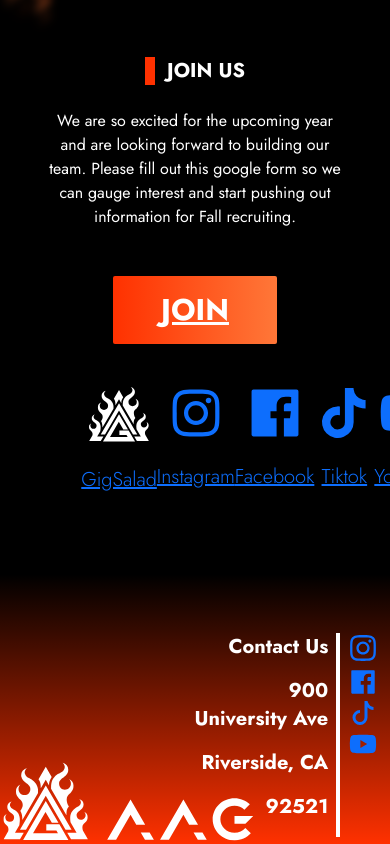
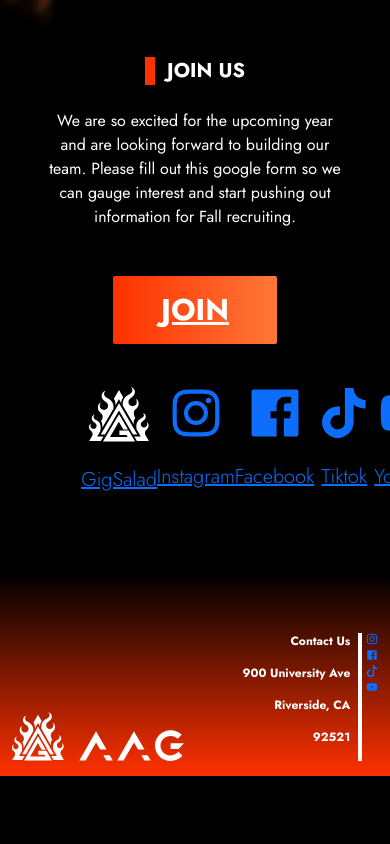
Before and after one commit to acm-ucr/aag-website, a Next.js app: page / in a window 390 px wide. Shown: the part 1256-2100 px from the top of the page. After the commit the page ends 2032 px from the top, so only its background shows below. Built offline with nearby package versions, Linux system fonts and the light colour scheme.

Commit message:
I improved mobile responsiveness of footer.

```diff
--- a/src/components/Footer.jsx
+++ b/src/components/Footer.jsx
@@ -10,25 +10,29 @@ import Link from "next/link";
 
 const Footer = () => {
   return (
-    <div className="text-white w-full pt-[15%] pb-[2%] px-[3%] flex justify-between items-end bg-gradient-to-b from-transparent to-aag-red font-jost">
+    <div className="text-white w-full pt-[15%] lg:pb-[2%] pb-[4%] px-[3%] flex justify-between items-end bg-gradient-to-b from-transparent to-aag-red font-jost">
       <Link
         target="_blank"
         href="/"
-        className="transition ease-in-out hover:opacity-80 flex items-end scale-110"
+        className="transition ease-in-out hover:opacity-80 flex items-end md:first-line:scale-110"
       >
-        <Image src={logo} alt="logo" />
-        <Image className="ml-[10%]" src={aag} alt="logo" />
+        <Image className="lg:w-2/5 w-1/4" src={logo} alt="logo" />
+        <Image
+          className="lg:w-full w-1/2 lg:ml-[10%] ml-[7%]"
+          src={aag}
+          alt="logo"
+        />
       </Link>
 
       <div className="flex text-white">
-        <div className="flex flex-col border-r-4 mx-2 font-bold text-xl border-white pr-2 text-right">
+        <div className="flex flex-col border-r-4 lg:mx-2 mx-1 font-bold lg:text-2xl text-xs border-white pr-2 text-right">
           <p>Contact Us </p>
           <p>900 University Ave</p>
-          <p> Riverside, CA</p>
+          <p>Riverside, CA</p>
           <p>92521</p>
         </div>
 
-        <div className="flex flex-col text-3xl items-center">
+        <div className="flex flex-col lg:text-3xl text-xs items-center">
           <Link target="_blank" href="https://www.instagram.com/ucraag/">
             <AiOutlineInstagram className="transition ease-in-out scale-110 mb-0.5 hover:opacity-80 hover:text-aag-red hover:scale-95" />
           </Link>
@@ -44,7 +48,7 @@ const Footer = () => {
             target="_blank"
             href="https://www.tiktok.com/@ucraag?ug_source=op.auth&ug_term=Linktr.ee&utm_source=awyc6vc625ejxp86&utm_campaign=tt4d_profile_link&_r=1"
           >
-            <BsTiktok className="transition ease-in-out my-0.5 text-2xl hover:opacity-80 hover:text-aag-red hover:scale-95" />
+            <BsTiktok className="transition ease-in-out my-0.5 hover:opacity-80 hover:text-aag-red hover:scale-95" />
           </Link>
 
           <Link target="_blank" href="https://www.youtube.com/@ucraag/videos">
```
